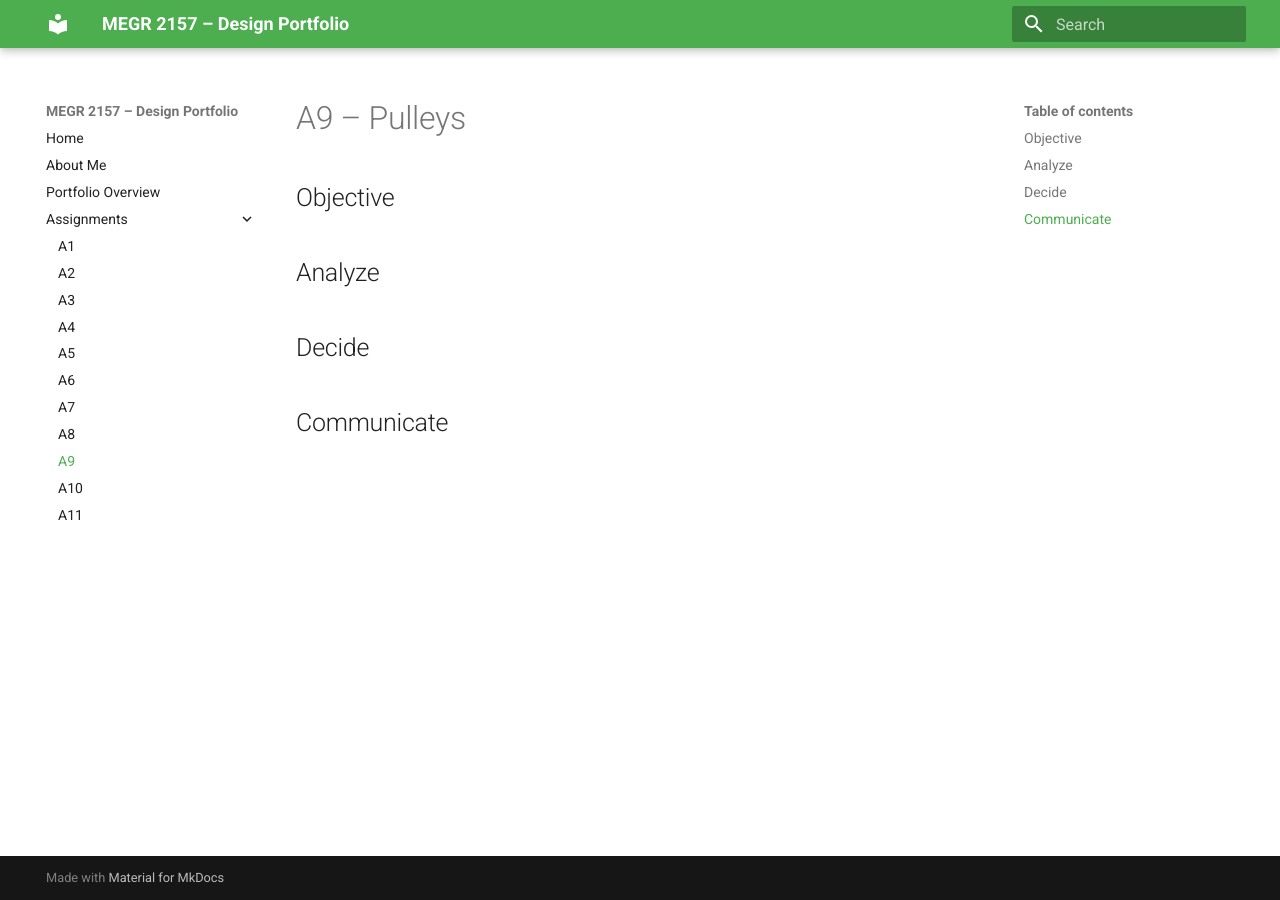
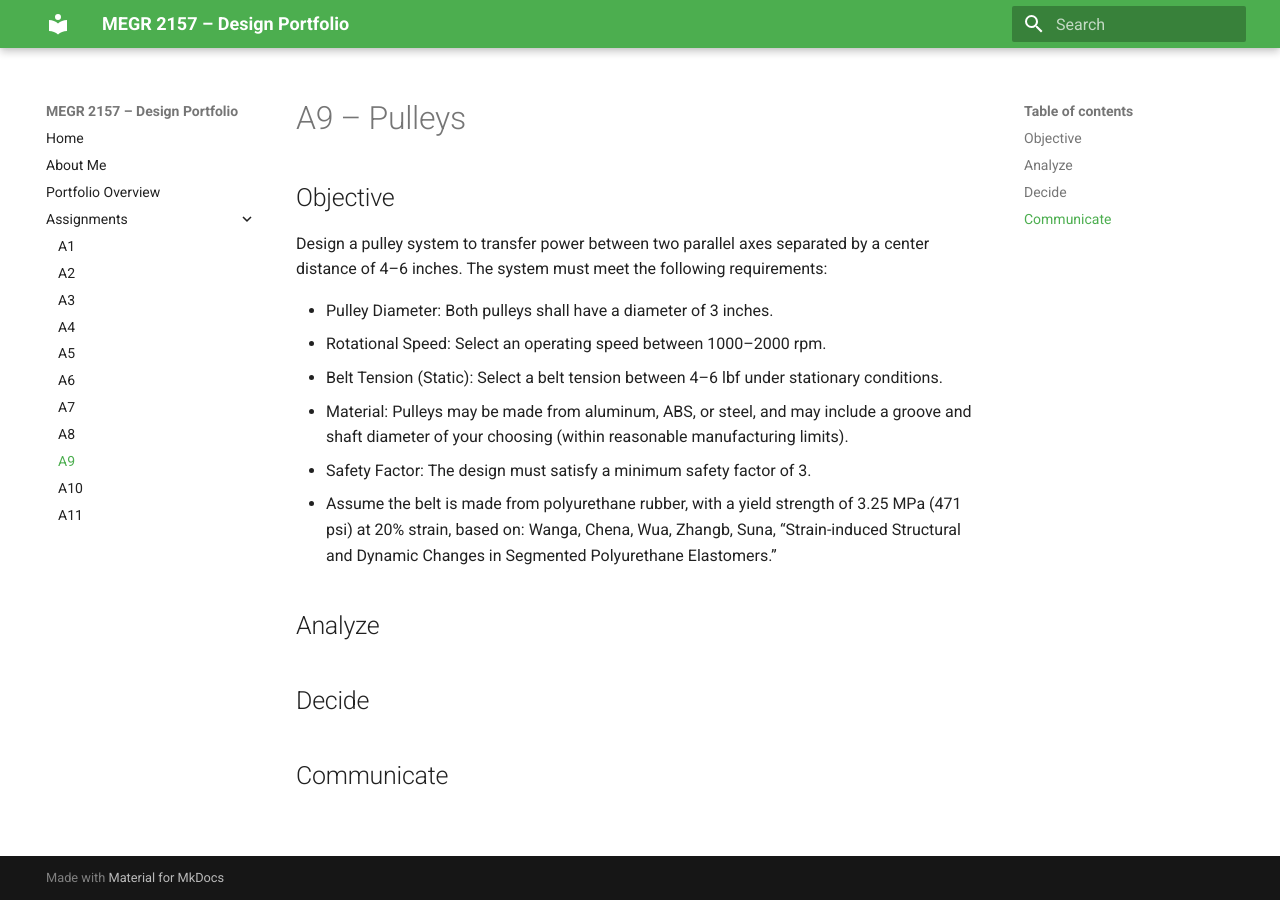
Before and after one commit to SanjayKashyap24/design-projects-portfolio, an MkDocs documentation site: the page built from docs/assignments/A09/index.md, in a window 1280 px wide. Built offline with MkDocs 1.6.1 and Material for MkDocs 9.7.7, drawn with Linux system fonts in a browser that asks for light colours.

Commit message:
Enhance A9 assignment with pulley system requirements
Added detailed requirements for the pulley system design, including specifications for diameter, speed, tension, material, safety factor, and belt properties.

```diff
--- a/docs/assignments/A09/index.md
+++ b/docs/assignments/A09/index.md
@@ -1,7 +1,14 @@
 # A9 – Pulleys
 
 ## Objective
+Design a pulley system to transfer power between two parallel axes separated by a center distance of 4–6 inches. The system must meet the following requirements:
 
+- Pulley Diameter: Both pulleys shall have a diameter of 3 inches.
+- Rotational Speed: Select an operating speed between 1000–2000 rpm.
+- Belt Tension (Static): Select a belt tension between 4–6 lbf under stationary conditions.
+- Material: Pulleys may be made from aluminum, ABS, or steel, and may include a groove and shaft diameter of your choosing (within reasonable manufacturing limits).
+- Safety Factor: The design must satisfy a minimum safety factor of 3.
+- Assume the belt is made from polyurethane rubber, with a yield strength of 3.25 MPa (471 psi) at 20% strain, based on: Wanga, Chena, Wua, Zhangb, Suna, “Strain-induced Structural and Dynamic Changes in Segmented Polyurethane Elastomers.”
 
 ## Analyze
 
```
